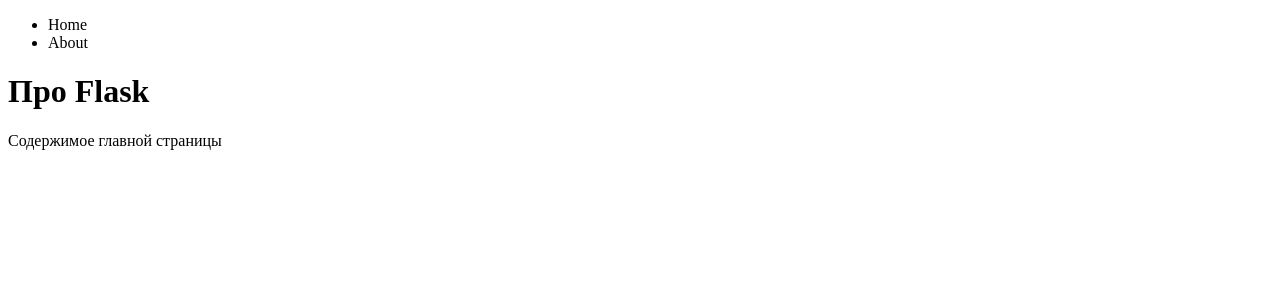
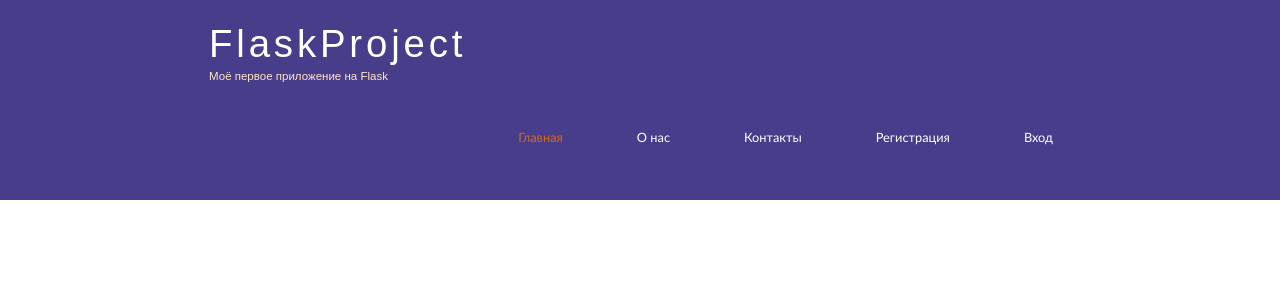
Before and after one commit to RomanS0301/FlaskProject, a Flask app: page / in a window 1280 px wide. Shown: the top 300 px of the page. Run offline with Flask 3, Linux system fonts and the light colour scheme.

Commit message:
2 commit

```diff
--- a/app.py
+++ b/app.py
@@ -15,5 +15,10 @@
     return render_template('about.html', title='Про Flask', menu=menu)
 
 
+@app.route('/user/<string:name>/<int:id>')
+def user(name, id):  # put application's code here
+    return 'User page ' + name + "-" + str(id)
+
+
 if __name__ == '__main__':
     app.run(debug=True)
--- /dev/null
+++ b/static/css/style.css
@@ -0,0 +1,75 @@
+* {
+    margin: 0;
+    padding: 0;
+}
+
+.header {
+    background-color: darkslateblue;
+    height: 200px;
+    font-size: 0.8em;
+    margin-left: 0px;
+    margin-right: 0px;
+    min-width: 900px;
+}
+
+.main, .logo, .menubar, .site_content, .footer {
+    margin-left: auto;
+    margin-right: auto;
+}
+
+.logo {
+    width: 880px;
+    padding-bottom: 40px;
+}
+
+.logo h1, .logo h2 {
+    font: normal 300% 'century gothic', arial, sans-serif;
+    margin: 0 0 0 9px;
+}
+
+.logo_text h1, .logo h1 a, .logo_text h1 a:hover {
+    padding: 22px 0 0 0;
+    color: #fff;
+    letter-spacing: 0.1em;
+    text-decoration: none;
+}
+
+.logo_text h2 {
+    font-size: 0.9em;
+    padding: 4px 0 0 0;
+    color: bisque;
+}
+
+.menubar {
+    width: 900px;
+    height: 46px;
+}
+
+ul.menu {
+    float: right;
+
+}
+
+ul.menu li {
+    float: left;
+    padding: 0 0 0 9px;
+    list-style: none;
+    margin: 1px 2px 0 0;
+}
+
+ul.menu li a {
+    font: normal 100% 'trebuchet ms', sans-serif;
+    display: block;
+    height: 20px;
+    padding: 6px 35px 5px 28px;
+    color: #fff;
+    text-decoration: none;
+}
+
+ul.menu li.selected a {
+    color:chocolate
+}
+
+ul.menu li a:hover {
+    color: darkgoldenrod;
+}
--- a/templates/base.html
+++ b/templates/base.html
@@ -2,28 +2,32 @@
 <html lang="en">
 <head>
     <meta charset="UTF-8">
-    {% block title -%}
-    {% if title %}
-        <title> Про Flask - {{ title }}</title>
-    {% else %}
-        <title>Про Flask</title>
-    {% endif %}
-    {% endblock %}
+    <meta name="viewport" content="width=device-width, initial-scale=1.0">
+    <meta name="description" content="Первое приложение на Flask">
+    <link type="text/css" href="{{ url_for('static', filename='css/style.css')}}" rel="stylesheet" />
+    <title>Про Flask</title>
 </head>
 <body>
-{% block content %}
-    {% block mainmenu %}
-        <ul>
-            {% for m in menu %}
-                <li>{{ m }}</li>
-            {% endfor %}
-        </ul>
-    {% endblock mainmenu %}
-    {% if title %}
-        <h1>{{ title }}</h1>
-    {% else %}
-        <h1>Про Flask</h1>
-    {% endif %}
-{% endblock %}
+    {% block main %}
+        <div class="main">
+            <div class="header">
+                <div class="logo">
+                    <div class="logo_text">
+                        <h1><a href="/">FlaskProject</a></h1>
+                        <h2>Моё первое приложение на Flask</h2>
+                    </div>
+                </div>
+                <div class="menubar">
+                    <ul class="menu">
+                        <li class="selected"><a href="#">Главная</a></li>
+                        <li><a href="#">О нас</a></li>
+                        <li><a href="#">Контакты</a></li>
+                        <li><a href="#">Регистрация</a></li>
+                        <li><a href="#">Вход</a></li>
+                    </ul>
+                </div>
+            </div>
+        </div>
+    {% endblock %}
 </body>
 </html>
--- a/templates/index.html
+++ b/templates/index.html
@@ -4,3 +4,6 @@
     {{ super() }}
     <p>Содержимое главной страницы</p>
 {% endblock content %}
+{% block footer %}
+
+{% endblock %}
```
